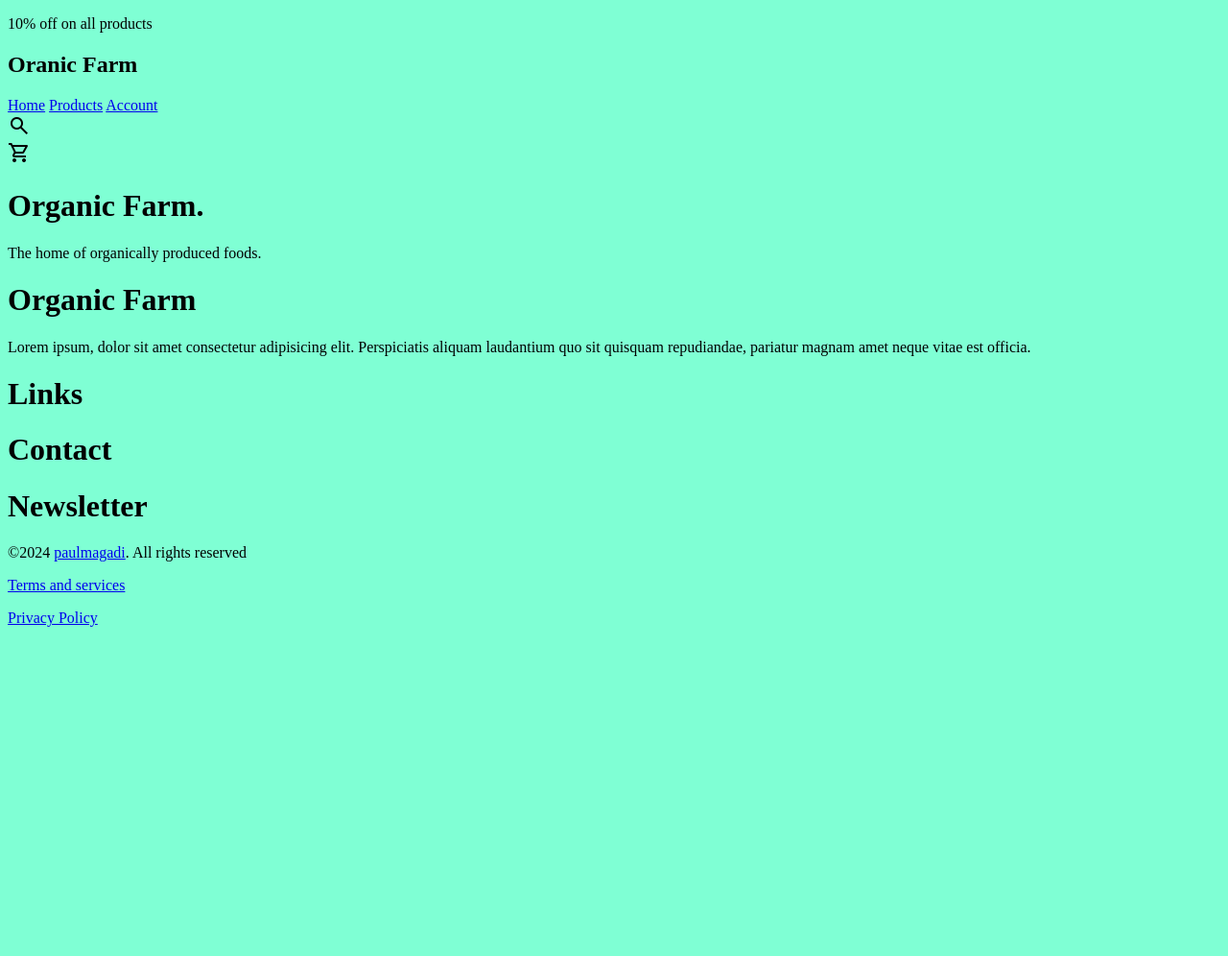
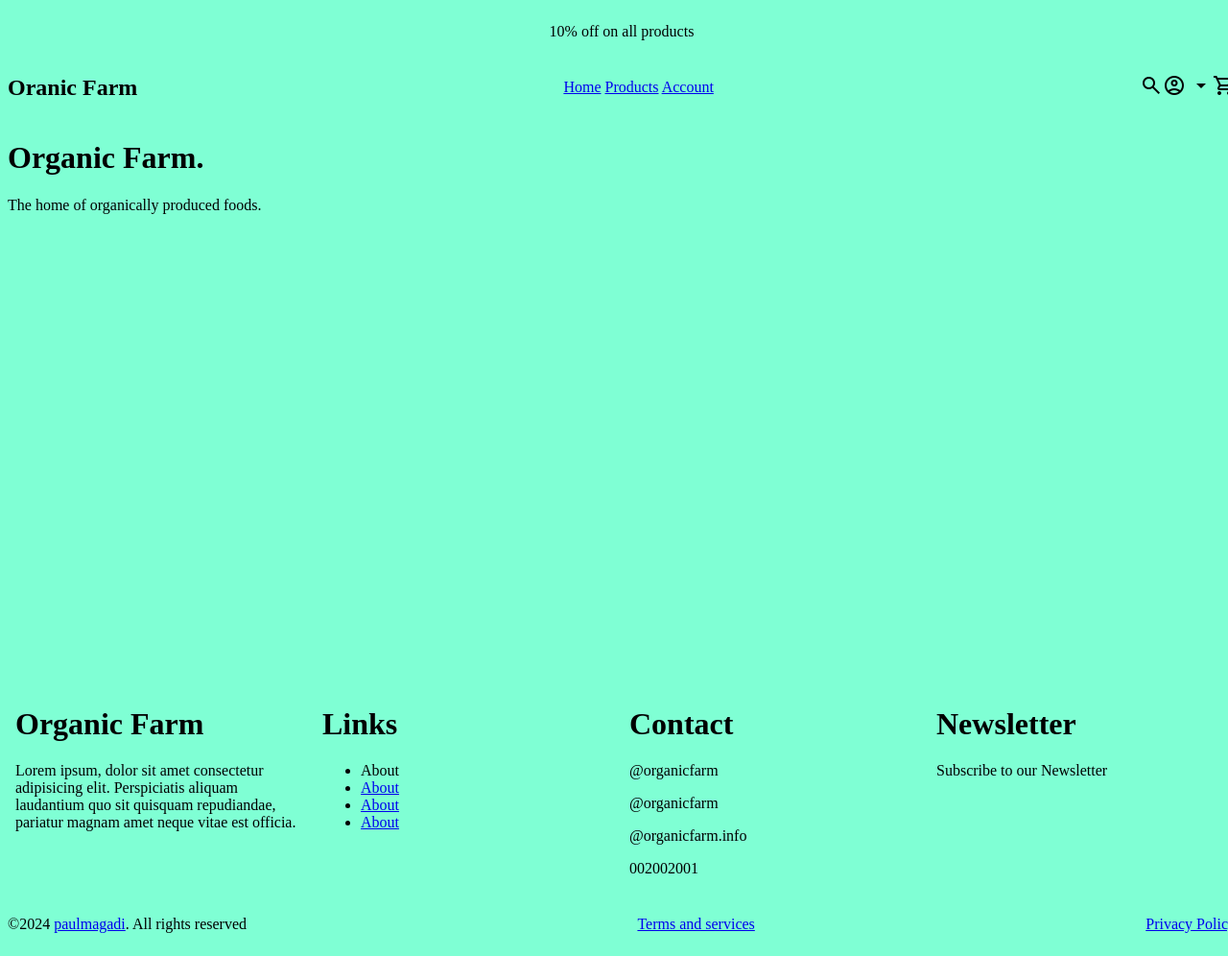
Before and after one commit to paulmagadi/Organic-Farm, a Django app: page / in a window 1280 px wide. Shown: the whole page at 96% size. Before the commit the page ends 653 px from the top, so only its background shows below. Run offline with Django 5.2, Linux system fonts and the light colour scheme.

Commit message:
modified:   organic_farm/main/templates/main/footer.html 	modified:   organic_farm/main/templates/main/header.html 	modified:   organic_farm/main/templates/main/index.html 	modified:   organic_farm/static/css/main.css

```diff
--- a/organic_farm/main/templates/main/footer.html
+++ b/organic_farm/main/templates/main/footer.html
@@ -1,6 +1,6 @@
 <footer>
     <div class="footer">
-        <div class="footer-col1">
+        <div class="footer-col1 col">
             <div class="footer-description">
                 <h1>Organic Farm</h1>
                 <p>Lorem ipsum, dolor sit amet consectetur adipisicing elit. Perspiciatis aliquam laudantium quo sit quisquam repudiandae, pariatur magnam amet neque vitae est officia.
@@ -10,16 +10,27 @@
 
             </div>
         </div>
-        <div class="footer-col2">
+        <div class="footer-col2 col">
             <h1>Links</h1>
+            <ul>
+                <li><a href="#"></a>About</li>
+                <li><a href="#">About</a></li>
+                <li><a href="#">About</a></li>
+                <li><a href="#">About</a></li>
+            </ul>
         </div>
 
-        <div class="footer-col3">
+        <div class="footer-col3 col">
             <h1>Contact</h1>
+            <p>@organicfarm</p>
+            <p>@organicfarm</p>
+            <p>@organicfarm.info</p>
+            <p>002002001</p>
         </div>
 
-        <div class="footer-col4">
+        <div class="footer-col4 col">
             <h1>Newsletter</h1>
+            <p>Subscribe to our Newsletter</p>
         </div>
     </div>
 
@@ -29,3 +40,25 @@
         <p><a href="#">Privacy Policy</a></p>
     </div>
 </footer>
+
+<style>
+    .footer {
+        width: 100%;
+        display: flex;
+        flex: 1 1 1;
+        /* justify-content: space-between; */
+    }
+
+    .col {
+        width: 25%;
+        padding: .5em;
+    }
+
+    .foot {
+        display: flex;
+        justify-content: space-between;
+        align-items: center;
+    }
+
+
+</style>
--- a/organic_farm/main/templates/main/header.html
+++ b/organic_farm/main/templates/main/header.html
@@ -11,15 +11,42 @@
             <a href="#">Account</a>
         </div>
 
+        <div class="nav-elements">
             <div class="search-bar">
                 <span class="material-symbols-outlined">
                     search
                 </span>
             </div>
 
+            <div class="account">
+                <p>
+                    <span class="material-symbols-outlined">account_circle</span>
+                    <span class="material-symbols-outlined">arrow_drop_down</span>
+                </p>
+            </div>
+
             <div class="cart-container">
                 <span class="material-symbols-outlined">shopping_cart</span>
-
+            </div>
         </div>
     </nav>
 </header>
+
+<style>
+    .header {
+        display: flex;
+        justify-content: center;
+    }
+
+    nav {
+        display: flex;
+        justify-content: space-between;
+        align-items: center;
+    }
+
+    .nav-elements {
+        display: flex;
+        justify-content: space-between;
+        align-items: center;
+    }
+</style>
--- a/organic_farm/main/templates/main/index.html
+++ b/organic_farm/main/templates/main/index.html
@@ -2,6 +2,8 @@
 
 
 {% block content %}
-<h1>Organic Farm.</h1>
-<p>The home of organically produced foods.</p>
+<main>
+    <h1>Organic Farm.</h1>
+    <p>The home of organically produced foods.</p>
+</main>
 {% endblock content %}
--- a/organic_farm/static/css/main.css
+++ b/organic_farm/static/css/main.css
@@ -1,6 +1,9 @@
 body {
     background-color: aquamarine;
-    min-height: 100vh;
     width: 100%;
     overflow-x: hidden;
 }
+
+main {
+    min-height: 70vh;
+}
```
Lines whose indentation alone changed are shown as unchanged.
